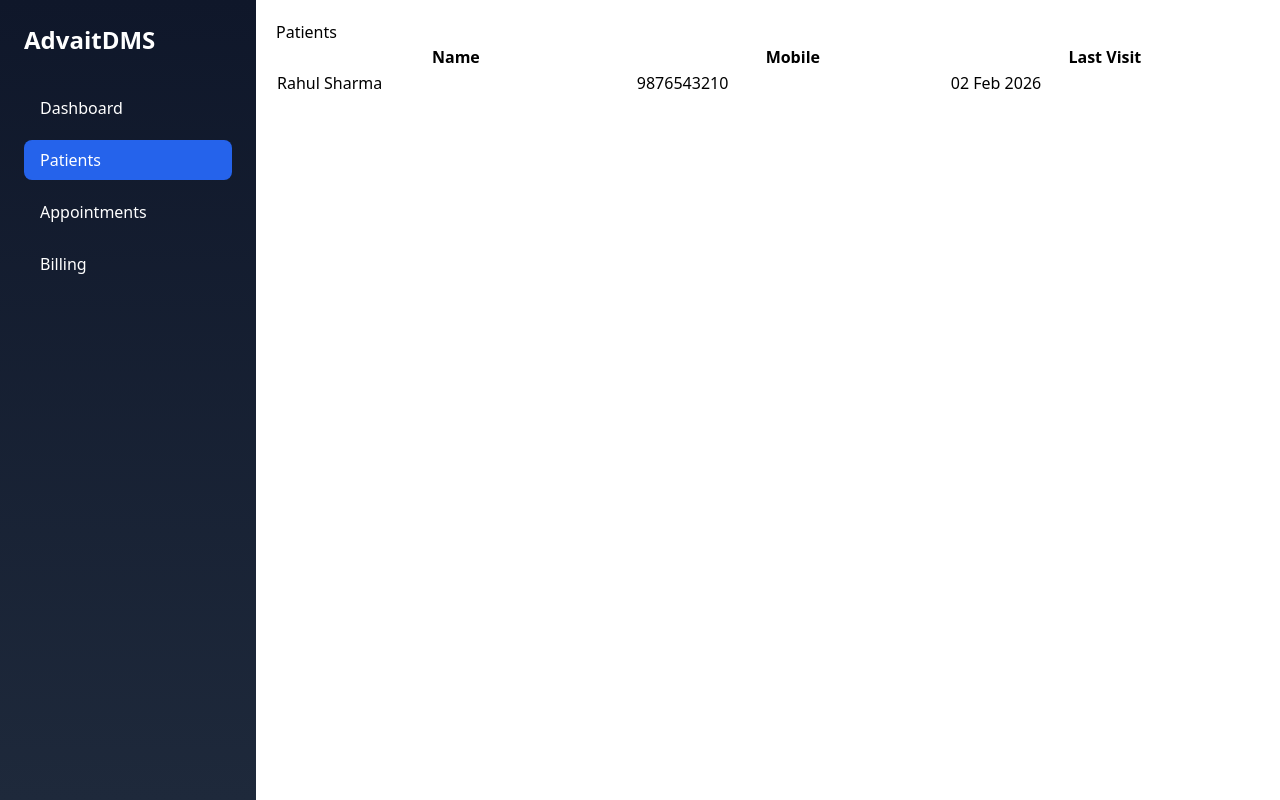
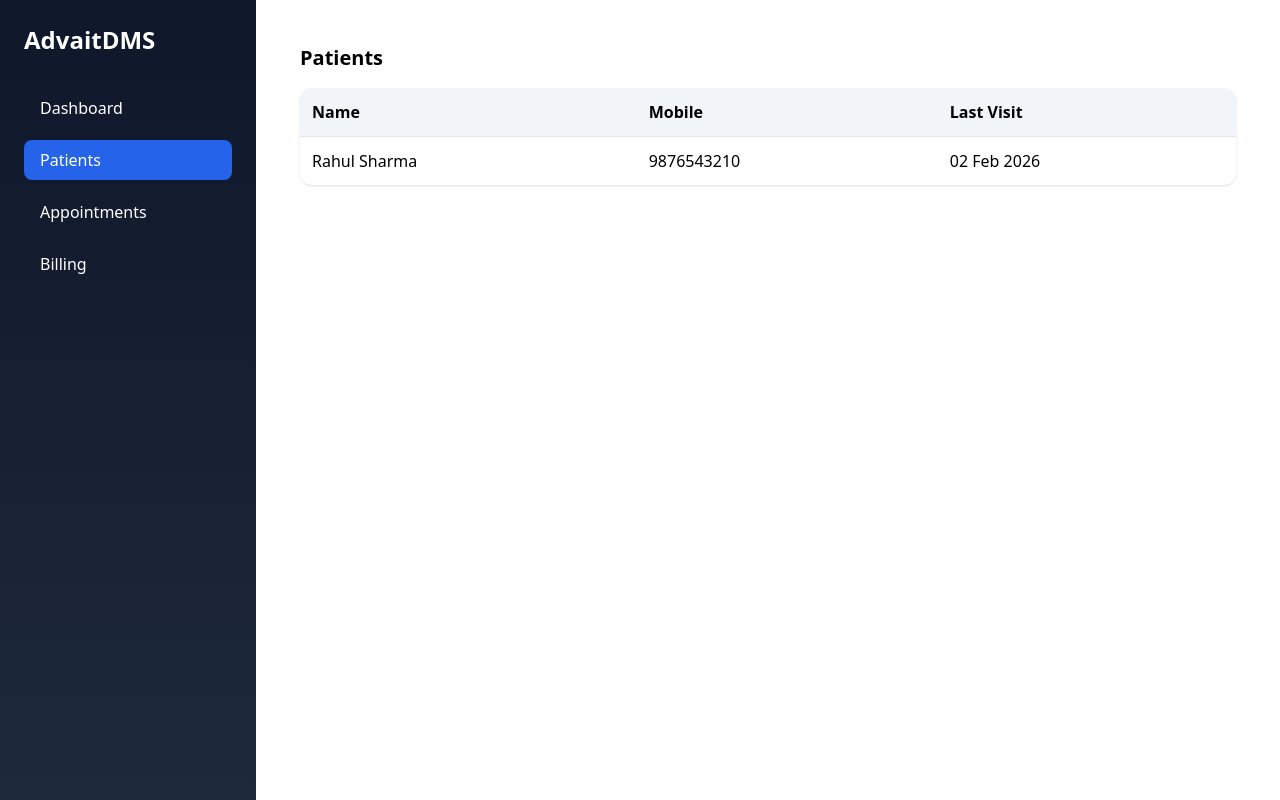
Before and after one commit to psh2590/advait-dms-frontend, a React (Vite) app: page /patients in a window 1280 px wide. Built offline with nearby package versions, Linux system fonts and the light colour scheme.

Commit message:
Refactor Patients component with new design
Updated the Patients component layout with improved styling and structure.

```diff
--- a/src/pages/Patients.jsx
+++ b/src/pages/Patients.jsx
@@ -1,23 +1,26 @@
 export default function Patients() {
   return (
-    <>
-      <h1>Patients</h1>
-      <table border="1" width="100%">
-        <thead>
+    <div className="p-6">
+      <h1 className="text-xl font-semibold mb-4">Patients</h1>
+
+      <div className="bg-white shadow rounded-xl overflow-hidden">
+        <table className="w-full text-left">
+          <thead className="bg-slate-100">
             <tr>
-            <th>Name</th>
-            <th>Mobile</th>
-            <th>Last Visit</th>
+              <th className="p-3">Name</th>
+              <th className="p-3">Mobile</th>
+              <th className="p-3">Last Visit</th>
             </tr>
           </thead>
           <tbody>
-          <tr>
-            <td>Rahul Sharma</td>
-            <td>9876543210</td>
-            <td>02 Feb 2026</td>
+            <tr className="border-t hover:bg-slate-50">
+              <td className="p-3">Rahul Sharma</td>
+              <td className="p-3">9876543210</td>
+              <td className="p-3">02 Feb 2026</td>
             </tr>
           </tbody>
         </table>
-    </>
+      </div>
+    </div>
   );
 }
```
Lines whose indentation alone changed are shown as unchanged.
